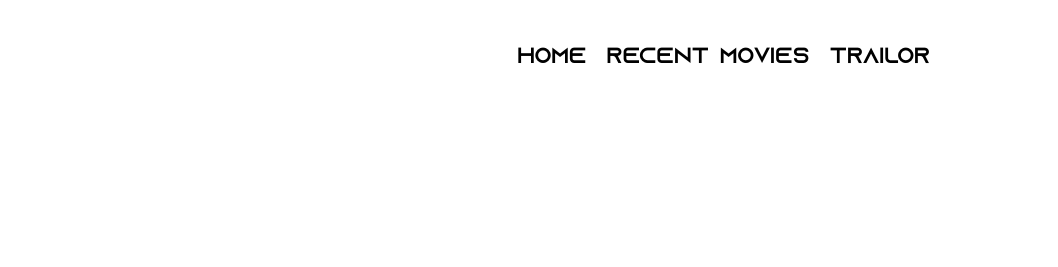
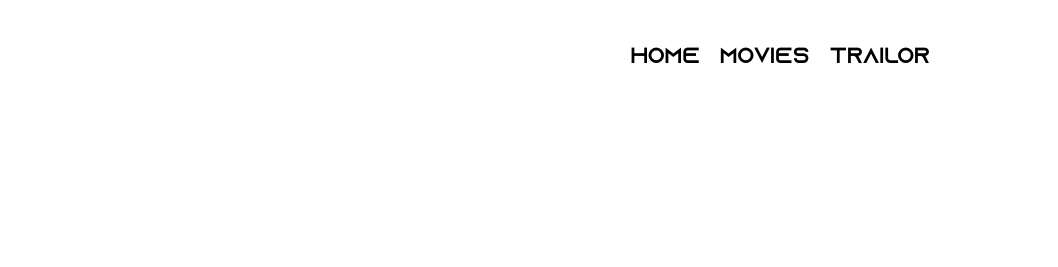
Before and after one commit to NoelLincoln/movie-safari, a website built with webpack: page src/index.html in a window 1280 px wide. Shown: the top 267 px of the page, 222-1280 px from the left. Built offline with nearby package versions, Linux system fonts and the light colour scheme; no server answers.

Commit message:
Add a span for the movie count

```diff
--- a/src/index.html
+++ b/src/index.html
@@ -12,7 +12,7 @@
       <nav>
         <ul class="nav-links display-flex-row">
           <li>Home</li>
-          <li>Recent movies</li>
+          <li>Movies <span class="movies-count"></span></li>
           <li>Trailor</li>
         </ul>
       </nav>
```
